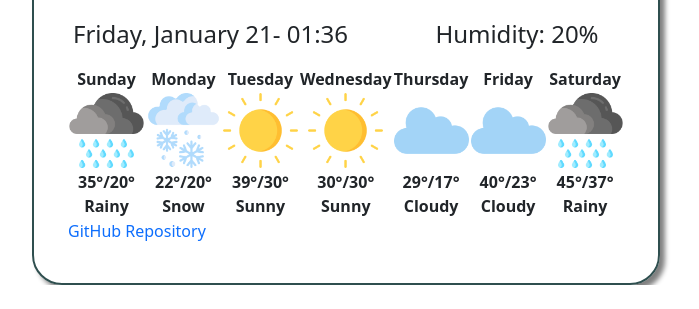
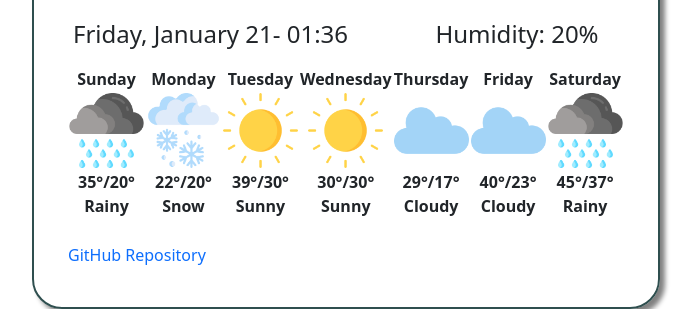
Before and after one commit to themockingjedi/api-weather-app, a plain HTML site: page index.html in a window 1280 px wide. Shown: the part 584-893 px from the top of the page, without its empty margins (518-1217 px from the left). Before the commit the page ends 869 px from the top, so only its background shows below. Drawn offline with nearby package versions, Linux system fonts and the light colour scheme.

Commit message:
adjust border box coding to move github link outside take 1

```diff
--- a/index.html
+++ b/index.html
@@ -18,7 +18,8 @@
     ></script>
     <script src="https://cdn.jsdelivr.net/npm/axios/dist/axios.min.js"></script>
   </head>
-  <body class="box whole-thing">
+  <body>
+    <div class="box whole-thing">
     <div class="container">
       <div class="row">
         <div class="col-3">
@@ -112,8 +113,9 @@
           </tr>
           </table>
         </div>
-       <div><a href="https://github.com/themockingjedi/api-weather-app" target="_blank">GitHub Repository</a></div>
-
+        </div>
+        <br>
+        <div><a href="https://github.com/themockingjedi/api-weather-app" target="_blank">GitHub Repository</a></div>
 
      <script src="source/index.js"></script>
   </body>
```
